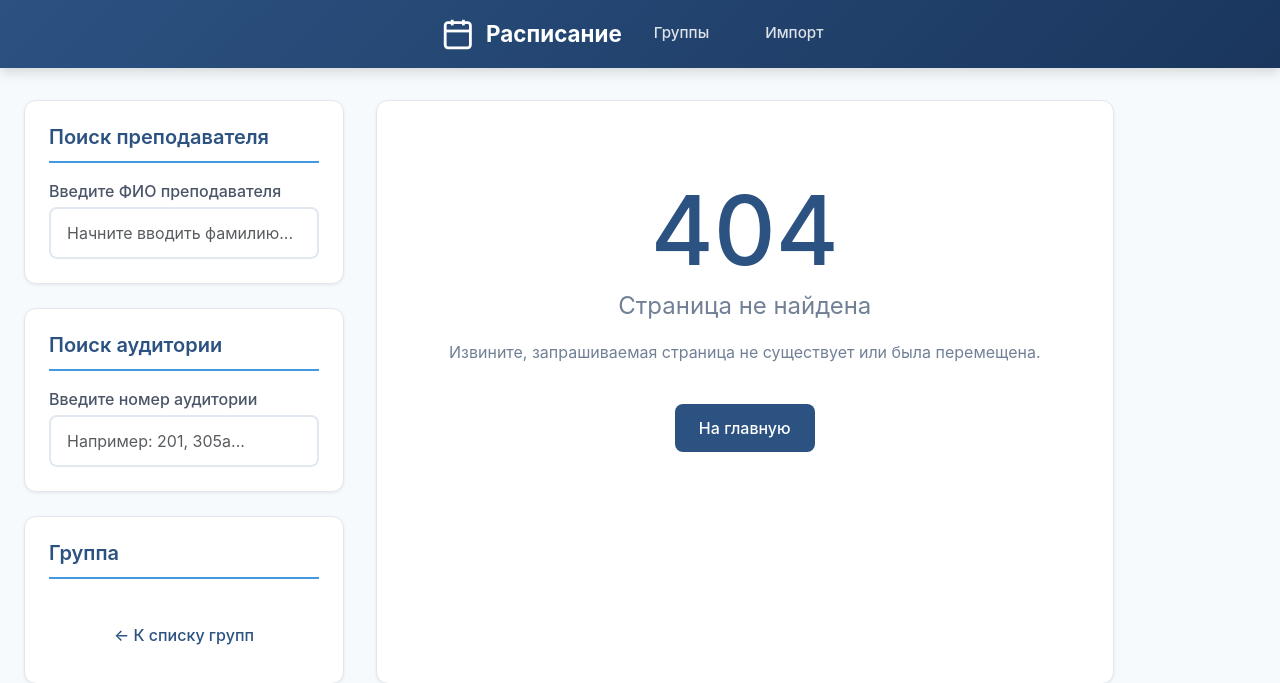
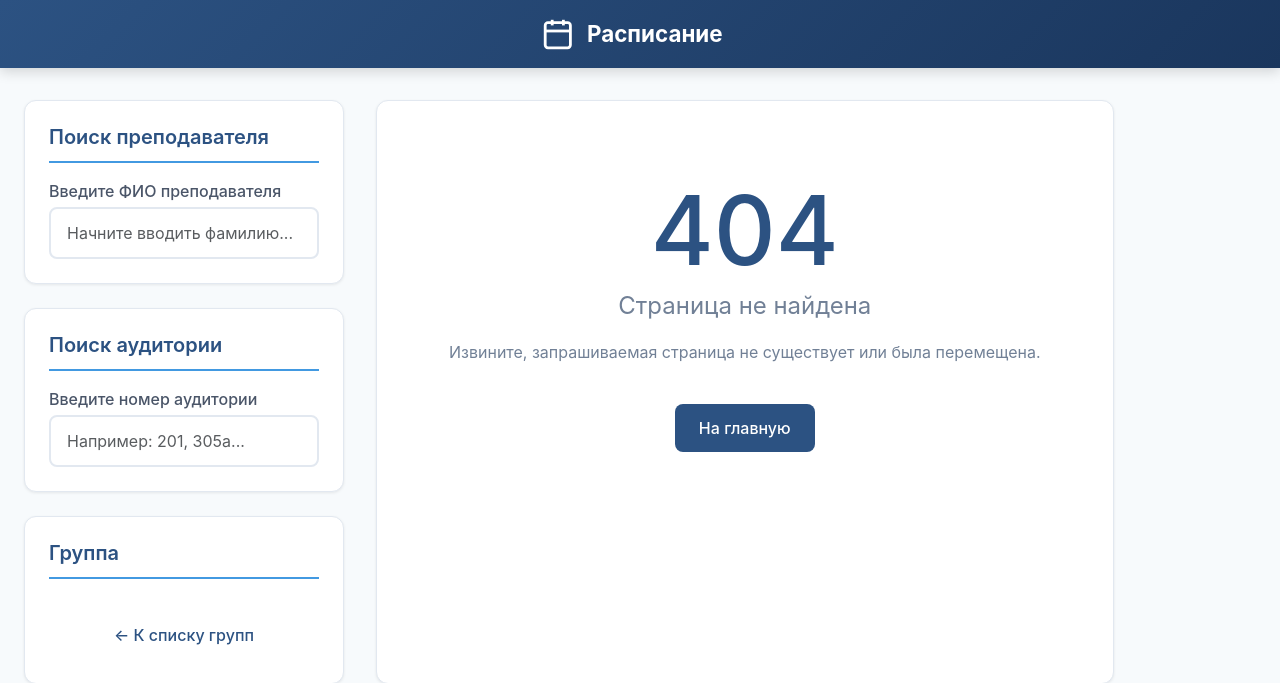
Before and after one commit to tsapoffv/kursach, a Django app: page /teacher/search/ in a window 1280 px wide. Shown: the top 683 px of the page. Run offline with Django 5.2, Linux system fonts and the light colour scheme.

Commit message:
Fixed navbar error

```diff
--- a/schedule/templates/schedule/base.html
+++ b/schedule/templates/schedule/base.html
@@ -256,10 +256,6 @@
                 </svg>
                 Расписание
             </a>
-            <div class="nav-links">
-                <a href="{% url 'schedule:group_list' %}" class="nav-link {% if request.path == '/' %}active{% endif %}">Группы</a>
-                <a href="{% url 'schedule:import_docx' %}" class="nav-link">Импорт</a>
-            </div>
         </div>
     </nav>
 
```
